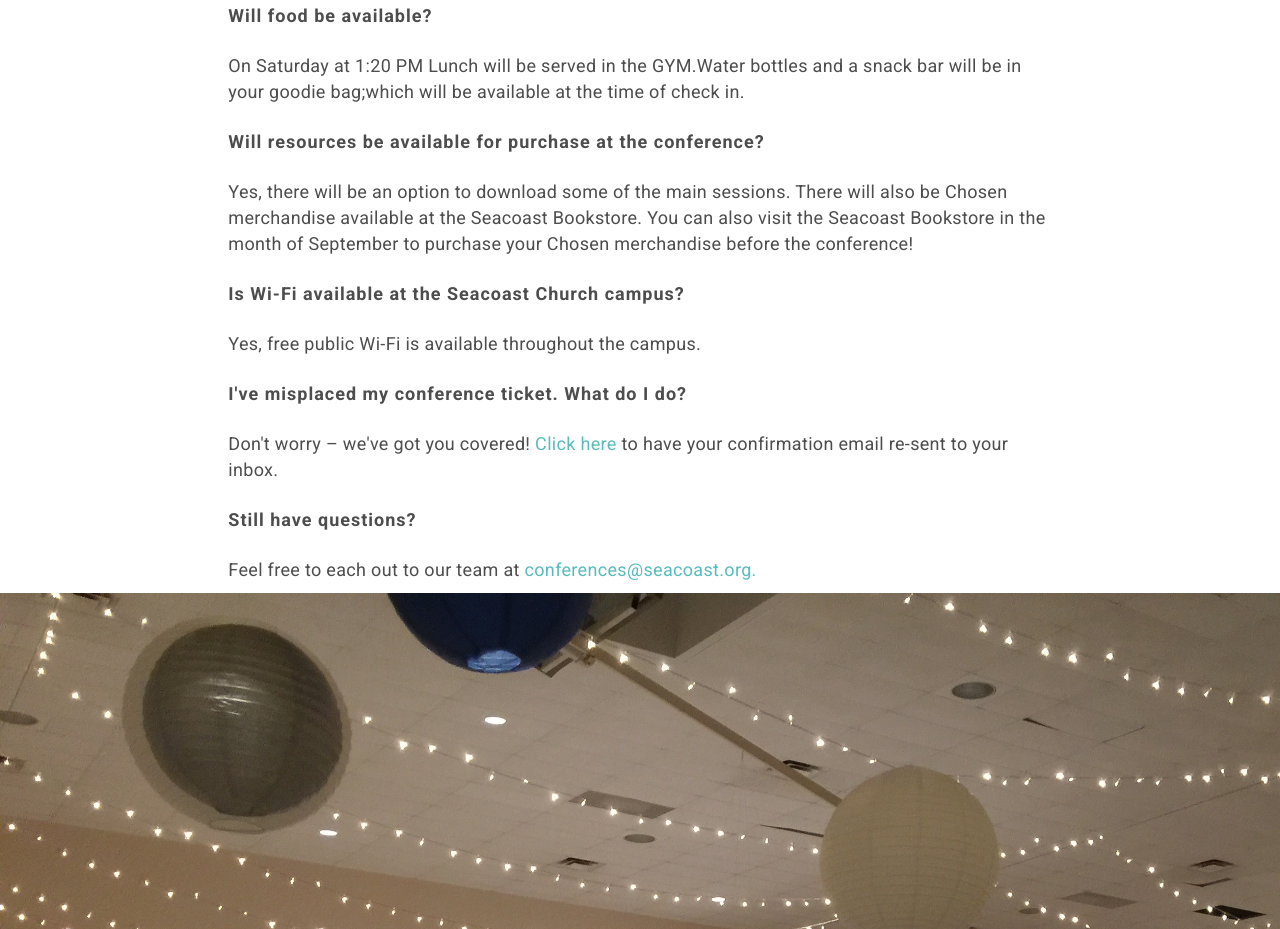
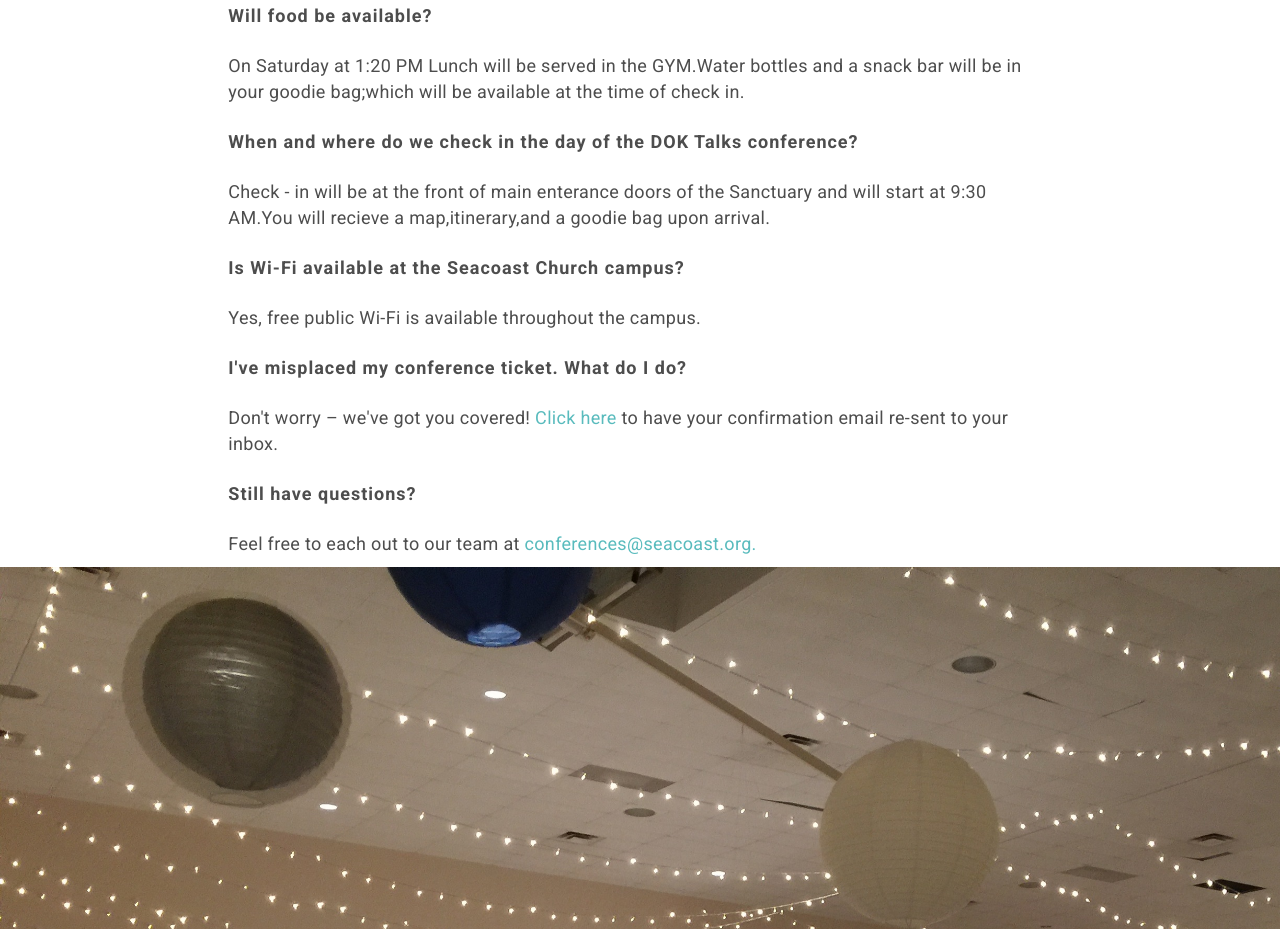
Before and after one commit to MiiUFHD/doktalks, a plain HTML site: page index.html in a window 1280 px wide. Shown: the part 5076-6005 px from the top of the page. Drawn offline with Linux system fonts and the light colour scheme; a script that the page names is missing; files whose address does not match are found by name.

Commit message:
DOK Talks Con WEB BETA 0.3.9.12
I skipped other vrs because I  made so much since 0.3
REMODELED FAQ'S
Removed video
Servers crashed now the website is up
Sponsors now called Scholorships
Typoes and Bugs fixed

```diff
--- a/index.html
+++ b/index.html
@@ -3,7 +3,7 @@
 <head>
     <meta http-equiv="Content-Type" content="text/html; charset=UTF-8">
     <title>New Life DOK Talks</title>
-    <link rel="icon" href="./img/cropped-Bird-192x192.png" sizes="192x192" />
+
     <meta name="terms-of-use" href="http://www.onlygfx.com/terms-of-use/">
 
     <link rel="canonical" href="http://newlifebhm.com/">
@@ -270,8 +270,8 @@
                             <p class="answer">On Saturday at 1:20 PM Lunch will be served in the GYM.Water bottles and a snack bar will be in your goodie bag;which will be available at the time of check in.</p>
                         </div>
                         <div class="faq">
-                            <h4> Will resources be available for purchase at the conference?</h4>
-                            <p class="answer">Yes, there will be an option to download some of the main sessions. There will also be Chosen merchandise available at the Seacoast Bookstore.  You can also visit the Seacoast Bookstore in the month of September to purchase your Chosen merchandise before the conference!</p>
+                            <h4> When and where do we check in the day of the DOK Talks conference?</h4>
+                            <p class="answer">Check - in will be at the front of main enterance doors of the Sanctuary and will start at 9:30 AM.You will recieve a map,itinerary,and a goodie bag upon arrival.</p>
                         </div>
                         <div class="faq">
                             <h4>Is Wi-Fi available at the Seacoast Church campus?</h4>
```
